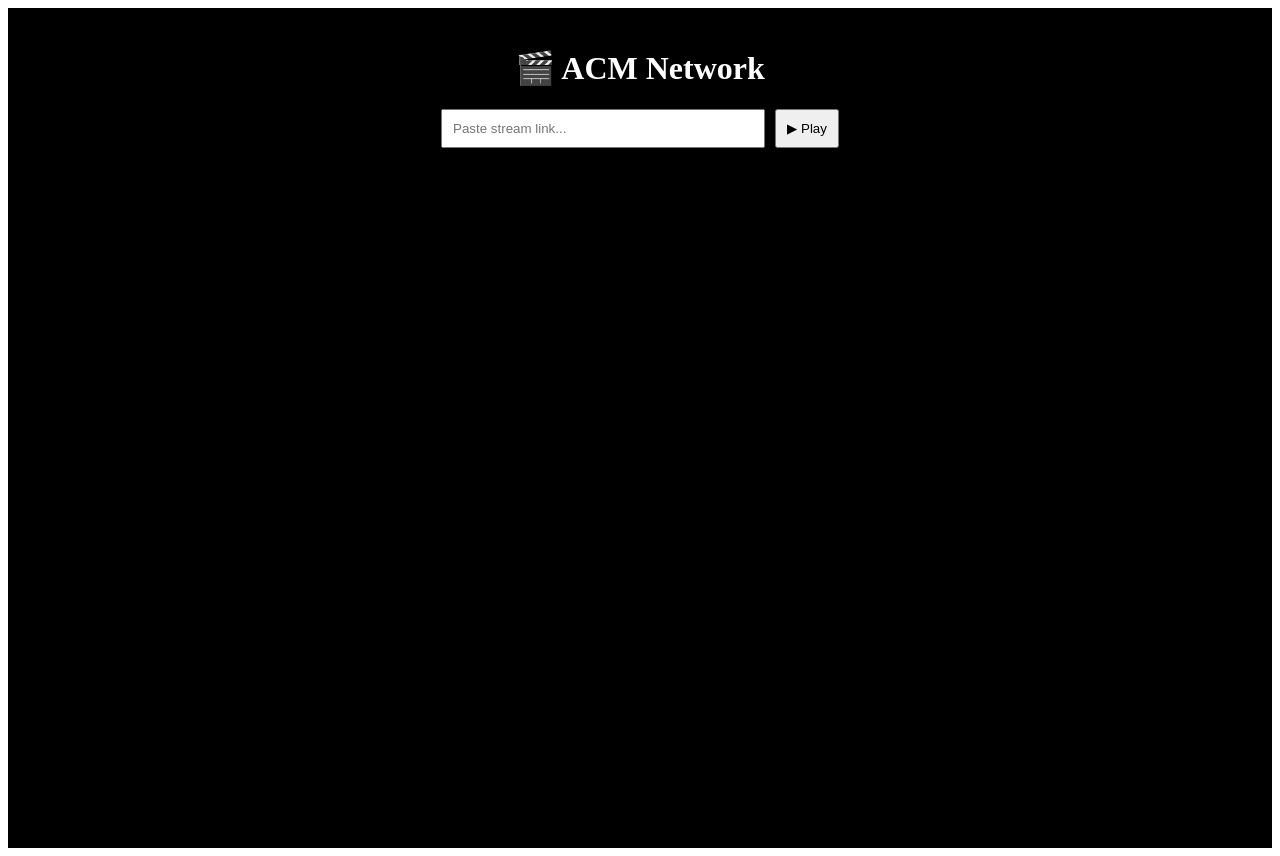
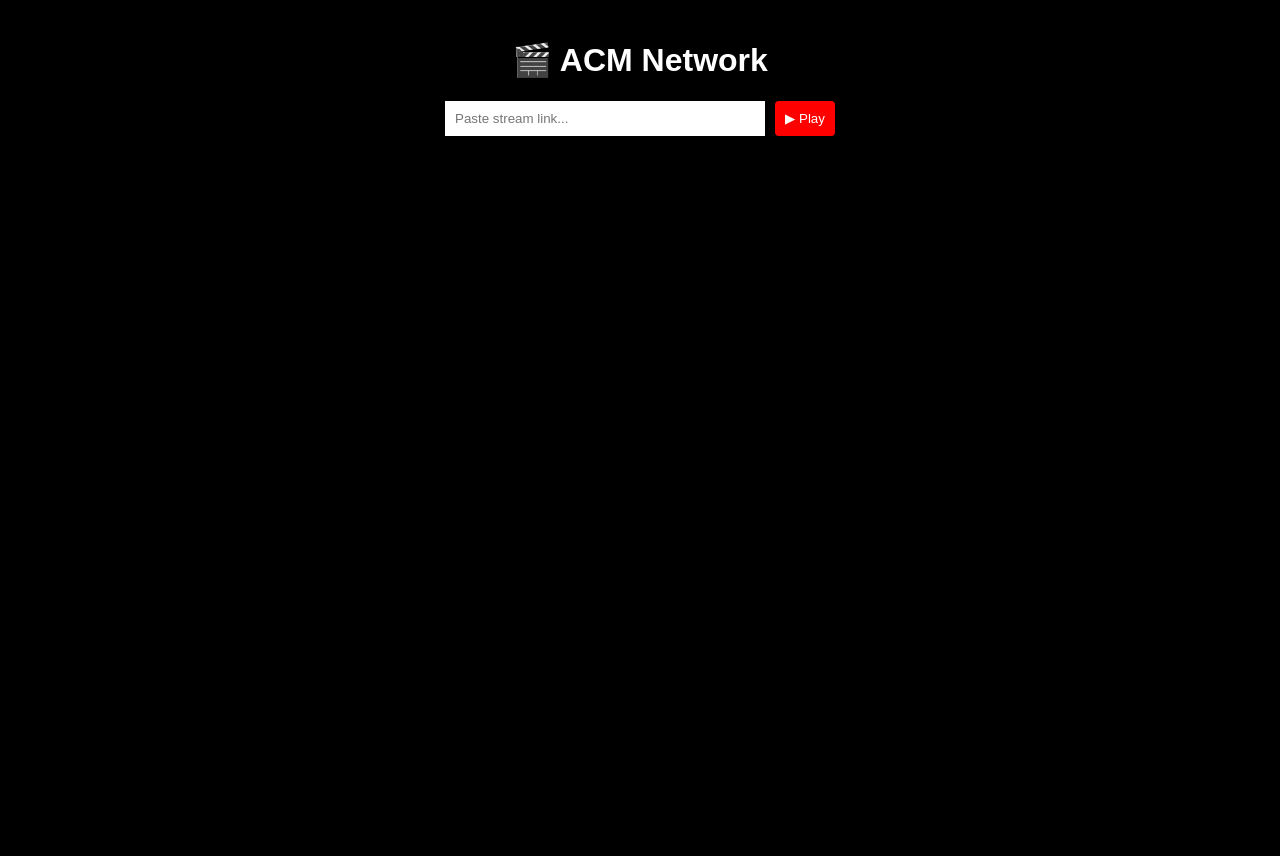
Before and after one commit to ACM-Network/ACM-Network, a Next.js app: page / in a window 1280 px wide. Built offline with nearby package versions, Linux system fonts and the light colour scheme.

Commit message:
Create _app.js

```diff
--- /dev/null
+++ b/pages/_app.js
@@ -0,0 +1,5 @@
+import "@/styles/globals.css";
+
+export default function MyApp({ Component, pageProps }) {
+  return <Component {...pageProps} />;
+}
```
